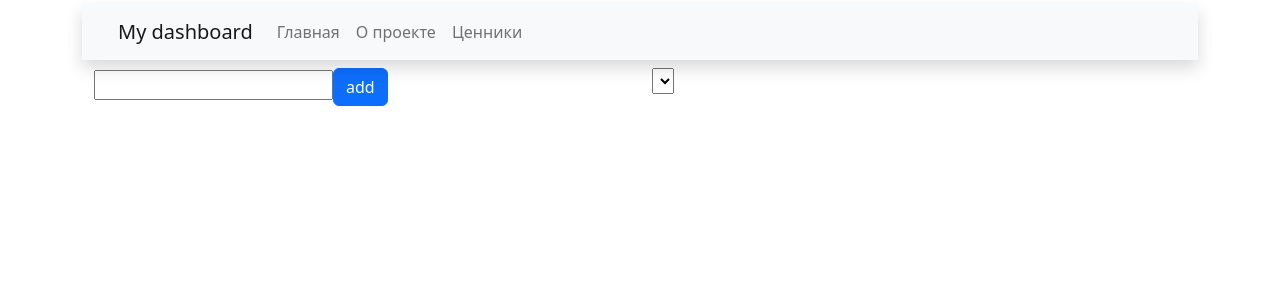
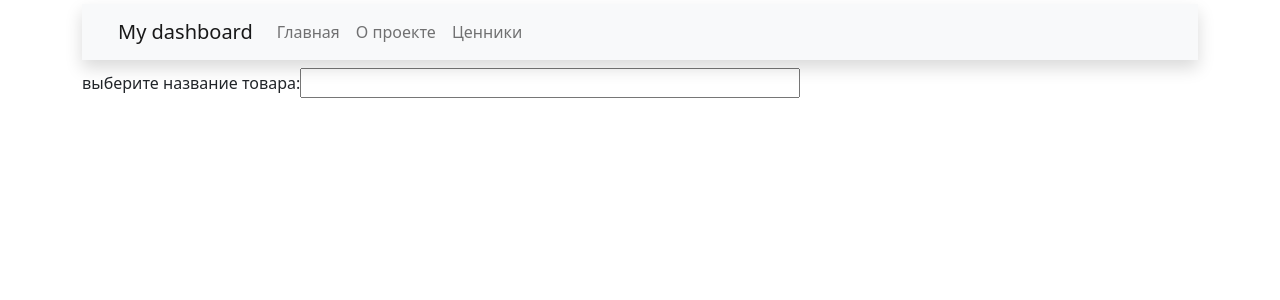
Before and after one commit to AndreyTretiachenko/printing_price_tags, a React (Create React App) app: page /price in a window 1280 px wide. Shown: the top 300 px of the page. Built offline with nearby package versions, Linux system fonts and the light colour scheme.

Commit message:
загрузка с сервера

```diff
--- a/src/components/Navigate.tsx
+++ b/src/components/Navigate.tsx
@@ -20,7 +20,7 @@ function Navigate(props: NavigateProps) {
                     <div className="collapse navbar-collapse" id="navbarNav">
                     <ul className="navbar-nav">
                     {props.navigate.items.map((items) => (
-                    <li className="nav-item">
+                    <li className="nav-item" key={items.id}>
                     <a className="nav-link" href={items.link}>{items.title}</a>
                     </li>
                     ))}
--- a/src/pages/price.tsx
+++ b/src/pages/price.tsx
@@ -1,25 +1,38 @@
-import React from "react"
+import React, { useEffect, useState } from "react"
 
 export default function Price() {
+
+    const[towar, setTowar] = useState([])
+
+    useEffect(()=>{
+
+       fetch('http://127.0.0.1:5000/?count=4000',
+            {
+                method: 'POST',
+                headers: {'Authorization':'basic dXNlcjpwYXNz'}
+            }
+        ).then((res) => {
+            return res.json()}).then(result => {
+                setTowar(result['data'])
+            })
+    },[])
+
   return (
-    <div className='container px-4'>
-        <div className='row g-4'>
-            <div className='col'>
+    <div className='container'>
+        <div className='row'>
+            <div className='col-12'>
                 <div>
-                    <input type='text' className="g-4" list='data-price'/>
-                    <datalist id='data-price'>
-                        <option>123</option>
-                        <option>321</option>
-                        <option>222</option>
-                        <option>111</option>
-                        <option>333</option>
+                    <label>выберите название товара:</label>
+                    <input type='text' className='' style={{'width':'500px'}} list='data-price' autoComplete="on"/>
+                    <datalist id='data-price' aria-autocomplete="list">
+                        {towar.map((tw)=>(
+                            <option key={tw[1]}>{tw[0]}</option>
+                        ))}
                     </datalist>
-                    <button type='button' className="btn btn-primary btn-py-1 btn-px-1">add</button>
                 </div>
             </div>
-            <div className='col'>
+            <div className='col-12'>
                 <div>
-                    <select></select>
                 </div>
             </div>
         </div>
```
Also changed, not shown: src/App.tsx (+5 -5 lines).
